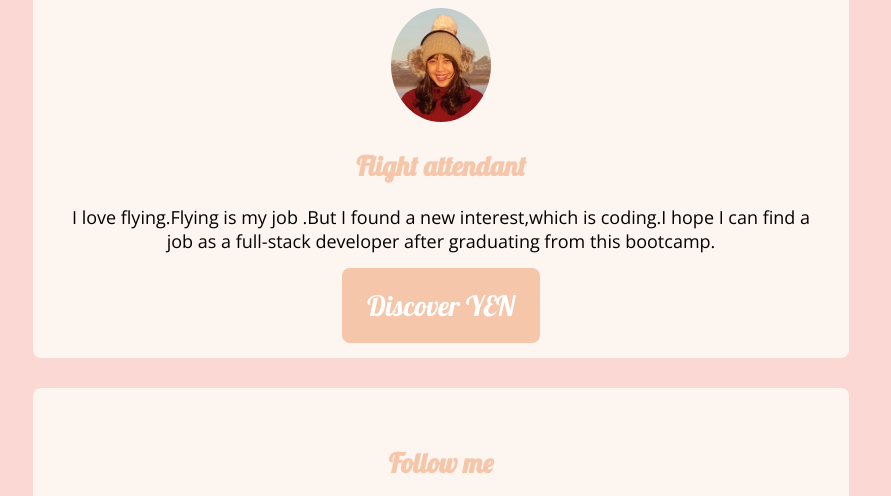
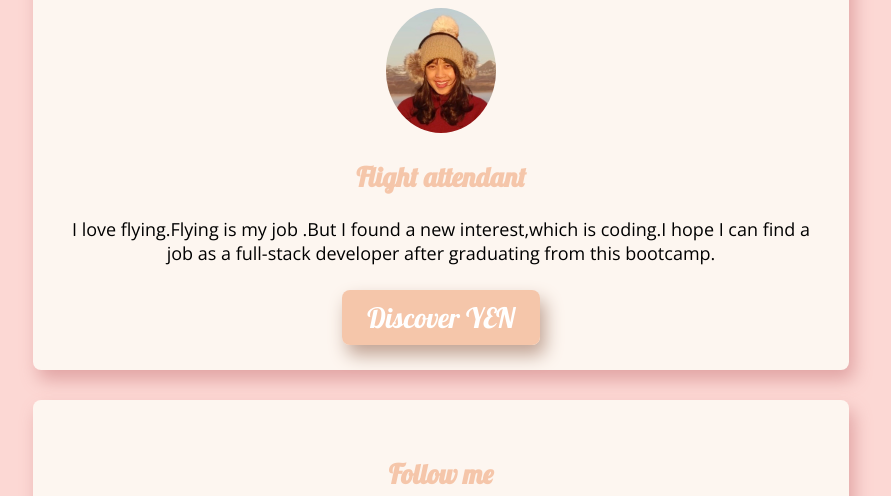
Before and after one commit to trueice0906/profile-page, a plain HTML site: page index.html in a window 1280 px wide. Shown: the part 168-664 px from the top of the page, without its empty margins (199-1090 px from the left). Drawn offline with nearby package versions, Linux system fonts and the light colour scheme.

Commit message:
make my profile prettier

```diff
--- a/style.css
+++ b/style.css
@@ -15,7 +15,7 @@ body {
 }
 
 img{
-  width:100px;
+  width:110px;
   border-radius: 50%;
 }
 
@@ -41,11 +41,12 @@ a:hover{
 
 .btn-pink {
   width: 120px;
-  padding: 20px 25px;
+  padding: 10px 25px;
   background-color: #F5C6AA;
   border-radius: 8px;
   font-family: 'Lobster', cursive;
   font-size: 28px;
+  box-shadow: 5px 10px 18px #c1a394;
 }
 
 p{
@@ -60,6 +61,7 @@ p{
   margin: 30px auto;
   padding: 35px;
   border-radius: 8px;
+  box-shadow: 5px 10px 18px #e1a4a4;
 }
 
 ul{
@@ -71,6 +73,7 @@ li{
   justify-content: center;
   font-size: 40px;
   padding: 0 10px;
+
 }
 
 .social-media {
```
